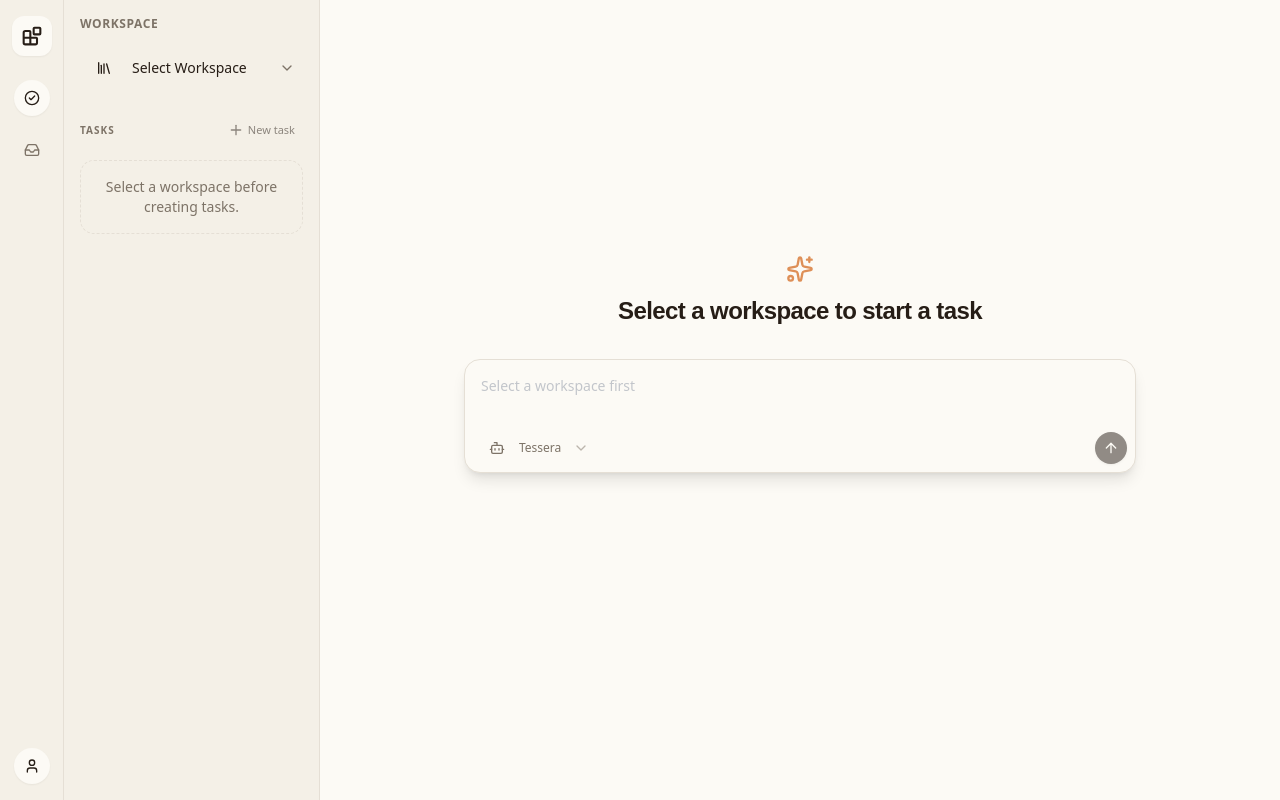
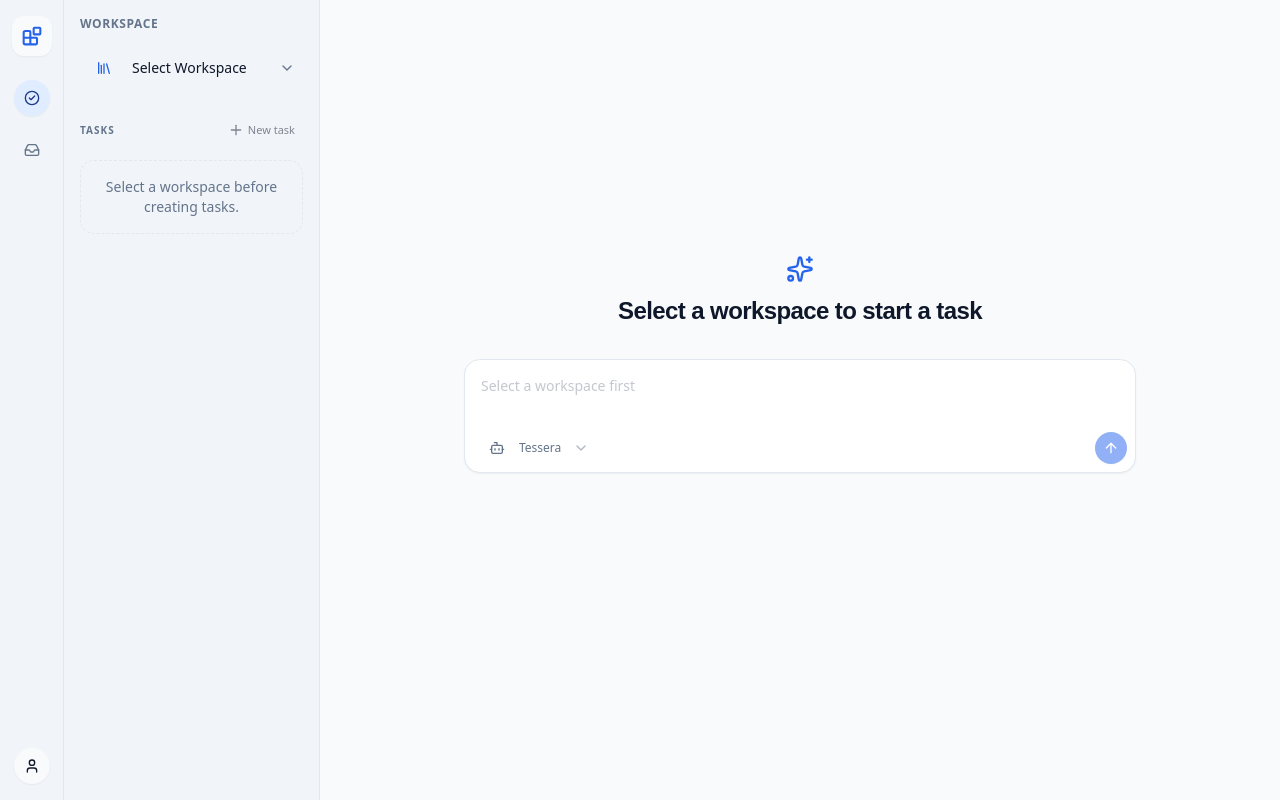
Before and after one commit to AIArchitectsLabs/tessera, a React (Vite) app in the folder apps/desktop/ui/: page / in a window 1280 px wide. Built offline with nearby package versions, Linux system fonts and the light colour scheme; a web font is replaced by a local one.

Commit message:
feat: implement clean B2B SaaS theme with soft neutrals and blue accents

```diff
--- a/apps/desktop/ui/src/components/InboxView.tsx
+++ b/apps/desktop/ui/src/components/InboxView.tsx
@@ -44,7 +44,7 @@ export function InboxView({
 }: InboxViewProps) {
   return (
     <main className="flex min-w-0 flex-1 bg-background">
-      <aside className="flex w-80 flex-shrink-0 flex-col border-r border-border bg-secondary">
+      <aside className="flex w-80 flex-shrink-0 flex-col border-r border-border bg-sidebar">
         <div className="border-b border-border px-4 py-3">
           <div className="flex items-center justify-between">
             <div>
@@ -99,7 +99,7 @@ export function InboxView({
                   className={cn(
                     "w-full border-l-2 px-4 py-3 text-left transition-colors hover:bg-background/70",
                     selectedMessage?.id === message.id
-                      ? "border-primary bg-background"
+                      ? "border-primary bg-accent"
                       : "border-transparent"
                   )}
                   onClick={() => onSelectMessage(message.id)}
@@ -163,7 +163,7 @@ export function InboxView({
                   <h3 className="text-xs font-semibold uppercase tracking-widest text-muted-foreground">
                     Context
                   </h3>
-                  <pre className="mt-2 overflow-auto rounded-md border border-border bg-secondary p-3 text-xs text-foreground">
+                  <pre className="mt-2 overflow-auto rounded-md border border-border bg-muted/30 p-3 text-xs text-foreground">
                     {formatJson(selectedMessage.context)}
                   </pre>
                 </div>
--- a/apps/desktop/ui/src/components/RailNav.tsx
+++ b/apps/desktop/ui/src/components/RailNav.tsx
@@ -18,8 +18,8 @@ export function RailNav({ activeView, onLogout, onOpenSettings, onViewChange }:
   const firstMenuItemRef = useRef<HTMLButtonElement>(null);
   const navItemClass = (view: AppView) =>
     activeView === view
-      ? "rounded-full bg-background text-foreground shadow-sm hover:bg-background"
-      : "rounded-full text-muted-foreground hover:text-foreground";
+      ? "rounded-full bg-accent text-accent-foreground shadow-sm hover:bg-accent/80"
+      : "rounded-full text-muted-foreground hover:text-foreground hover:bg-black/5";
 
   useEffect(() => {
     function handlePointerDown(event: PointerEvent) {
@@ -53,7 +53,7 @@ export function RailNav({ activeView, onLogout, onOpenSettings, onViewChange }:
   }, [menuOpen]);
 
   return (
-    <nav className="relative flex w-16 flex-shrink-0 flex-col items-center gap-6 border-r border-border bg-secondary py-4">
+    <nav className="relative flex w-16 flex-shrink-0 flex-col items-center gap-6 border-r border-border bg-sidebar py-4">
       <div className="relative flex h-10 w-10 items-center justify-center rounded-xl bg-background text-primary shadow-sm">
         <div className="absolute -left-[18px] top-1/2 -translate-y-1/2 w-1 h-5 bg-primary rounded-r-full" />
         <Blocks size={20} strokeWidth={2.5} />
--- a/apps/desktop/ui/src/components/Sidebar.tsx
+++ b/apps/desktop/ui/src/components/Sidebar.tsx
@@ -34,7 +34,7 @@ export function Sidebar({
   workspaceRoot,
 }: SidebarProps) {
   return (
-    <aside className="w-64 flex-shrink-0 bg-secondary flex flex-col border-r border-border">
+    <aside className="w-64 flex-shrink-0 bg-sidebar flex flex-col border-r border-border">
       <WorkspacePicker currentWorkspace={workspaceRoot} onWorkspaceSelect={onWorkspaceSelect} />
 
       <div className="flex min-h-0 flex-1 flex-col">
--- a/apps/desktop/ui/src/components/TaskDetail.tsx
+++ b/apps/desktop/ui/src/components/TaskDetail.tsx
@@ -126,7 +126,7 @@ export function TaskDetail({
         <div className="flex flex-1 flex-col items-center justify-center px-6 pb-8">
           <div className="max-w-xl text-center mb-8">
             <div className="flex items-center justify-center gap-2 mb-3">
-              <Sparkles size={28} className="text-[var(--sun)]" />
+              <Sparkles size={28} className="text-primary" />
             </div>
             <h1
               className="text-2xl font-bold text-foreground tracking-tight"
@@ -237,7 +237,7 @@ export function TaskDetail({
                       <div
                         className={cn(
                           isUser
-                            ? "max-w-[78%] rounded-2xl rounded-tr-sm bg-[#2a2826] px-5 py-4 text-white shadow-sm border border-[#2a2826]"
+                            ? "max-w-[85%] rounded-2xl rounded-tr-sm bg-soft-blue px-5 py-4 text-foreground shadow-sm border border-primary/10"
                             : "w-full max-w-full text-foreground py-2"
                         )}
                       >
@@ -248,12 +248,7 @@ export function TaskDetail({
                           />
                         )}
                         {(!isAgent || turn.role === "system") && (
-                          <div
-                            className={cn(
-                              "mb-1 text-xs font-medium flex items-center gap-1.5",
-                              isUser ? "text-white/70" : "text-muted-foreground"
-                            )}
-                          >
+                          <div className="mb-1 text-xs font-medium flex items-center gap-1.5 text-muted-foreground">
                             {turnLabel(turn)}
                           </div>
                         )}
@@ -352,7 +347,7 @@ function TaskComposer({
 
   return (
     <div className={inline ? "w-full" : "shrink-0 border-t border-border bg-background px-4 py-4"}>
-      <div className="flex flex-col rounded-2xl border border-border bg-background shadow-lg overflow-hidden transition-shadow focus-within:ring-2 focus-within:ring-primary/20">
+      <div className="flex flex-col rounded-2xl border border-border bg-card shadow-sm overflow-hidden transition-all focus-within:border-primary focus-within:ring-1 focus-within:ring-primary">
         <textarea
           value={value}
           onChange={(event) => onChange(event.target.value)}
@@ -432,7 +427,7 @@ function TaskComposer({
           <Button
             type="button"
             size="icon"
-            className="h-8 w-8 shrink-0 rounded-full bg-primary text-primary-foreground hover:bg-primary/90 disabled:opacity-50"
+            className="h-8 w-8 shrink-0 rounded-full bg-primary text-primary-foreground hover:bg-primary-hover disabled:opacity-50 transition-colors"
             disabled={!canSend}
             onClick={() => onSend(selectedAgentId, selectedLabel)}
           >
@@ -552,12 +547,12 @@ function TaskSidePane({
                 className={cn(
                   "h-7 w-7 rounded-full border-2 flex items-center justify-center transition-colors",
                   step.done
-                    ? "border-[var(--leaf)] bg-[var(--leaf-soft)]"
-                    : "border-border bg-secondary"
+                    ? "border-success bg-success/10"
+                    : "border-border bg-muted"
                 )}
               >
                 {step.done ? (
-                  <CheckCircle2 size={16} className="text-[var(--leaf)]" />
+                  <CheckCircle2 size={16} className="text-success" />
                 ) : isActive && i === progressSteps.findIndex((s) => !s.done) ? (
                   <Loader2 size={14} className="animate-spin text-muted-foreground" />
                 ) : (
@@ -568,7 +563,7 @@ function TaskSidePane({
                 <div
                   className={cn(
                     "w-5 h-0.5 rounded-full",
-                    progressSteps[i + 1]?.done ? "bg-[var(--leaf)]" : "bg-border"
+                    progressSteps[i + 1]?.done ? "bg-success" : "bg-border"
                   )}
                 />
               )}
@@ -613,7 +608,7 @@ function TaskSidePane({
               </div>
               <p className="mt-1">{task.agentContext.compiledSummary}</p>
             </div>
-            <div className="rounded-xl border border-border bg-secondary/20 p-3">
+            <div className="rounded-xl border border-border bg-muted/30 p-3">
               <div className="text-[10px] font-semibold uppercase tracking-wider text-foreground">
                 Tool Policy
               </div>
@@ -660,7 +655,7 @@ function TaskSidePane({
             {task.artifacts.slice(0, 4).map((artifact) => (
               <div
                 key={artifact.id}
-                className="rounded-xl border border-border bg-secondary/20 px-3 py-2"
+                className="rounded-xl border border-border bg-card px-3 py-2 shadow-sm"
               >
                 <div className="flex items-start gap-3">
                   <div className="mt-0.5 flex h-8 w-8 shrink-0 items-center justify-center rounded-lg bg-background text-muted-foreground">
@@ -732,10 +727,10 @@ function TodoPanel({
           >
             <span
               className={cn(
-                "mt-0.5 flex h-5 w-5 shrink-0 items-center justify-center rounded-md border",
+                "mt-0.5 flex h-5 w-5 shrink-0 items-center justify-center rounded-md border transition-colors",
                 item.status === "completed"
-                  ? "border-[var(--leaf)] bg-[var(--leaf-soft)] text-[var(--leaf)]"
-                  : "border-border bg-background text-transparent"
+                  ? "border-success bg-success/10 text-success"
+                  : "border-border bg-card text-transparent"
               )}
             >
               <Check size={12} />
--- a/apps/desktop/ui/src/components/ui/button.tsx
+++ b/apps/desktop/ui/src/components/ui/button.tsx
@@ -9,11 +9,11 @@ const buttonVariants = cva(
   {
     variants: {
       variant: {
-        default: "bg-primary text-primary-foreground shadow hover:bg-primary/90",
+        default: "bg-primary text-primary-foreground font-semibold shadow-sm hover:bg-primary-hover",
         destructive: "bg-destructive text-destructive-foreground shadow-sm hover:bg-destructive/90",
         outline:
           "border border-input bg-background shadow-sm hover:bg-accent hover:text-accent-foreground",
-        secondary: "bg-secondary text-secondary-foreground shadow-sm hover:bg-secondary/80",
+        secondary: "bg-secondary text-secondary-foreground border border-border shadow-sm hover:bg-muted",
         ghost: "hover:bg-accent hover:text-accent-foreground",
         link: "text-primary underline-offset-4 hover:underline",
       },
--- a/apps/desktop/ui/src/index.css
+++ b/apps/desktop/ui/src/index.css
@@ -14,35 +14,41 @@
   :root {
     --radius: 0.875rem;
 
-    --paper: oklch(0.984 0.006 85);
-    --desk: oklch(0.955 0.012 85);
-    --divider: oklch(0.905 0.015 82);
-    --ink: oklch(0.24 0.02 60);
-    --ink-muted: oklch(0.56 0.022 70);
-    --sun: oklch(0.72 0.12 55);
-    --sun-soft: oklch(0.92 0.05 65);
-    --leaf: oklch(0.66 0.07 140);
-    --leaf-soft: oklch(0.92 0.04 140);
+    /* Clean B2B SaaS Palette */
+    --background: #F8FAFC;
+    --foreground: #0F172A;
+    --card: #FFFFFF;
+    --card-foreground: #0F172A;
+    --popover: #FFFFFF;
+    --popover-foreground: #0F172A;
 
-    --background: var(--paper);
-    --foreground: var(--ink);
-    --card: oklch(1 0 0);
-    --card-foreground: var(--ink);
-    --popover: oklch(1 0 0);
-    --popover-foreground: var(--ink);
-    --primary: var(--ink);
-    --primary-foreground: var(--paper);
-    --secondary: var(--desk);
-    --secondary-foreground: var(--ink);
-    --muted: var(--desk);
-    --muted-foreground: var(--ink-muted);
-    --accent: var(--sun-soft);
-    --accent-foreground: var(--ink);
-    --destructive: oklch(0.6 0.2 28);
-    --destructive-foreground: oklch(0.99 0.005 85);
-    --border: var(--divider);
-    --input: var(--divider);
-    --ring: var(--sun);
+    --primary: #2563EB;
+    --primary-foreground: #FFFFFF;
+    --primary-hover: #1E3A8A;
+
+    --secondary: #FFFFFF;
+    --secondary-foreground: #0F172A;
+
+    --muted: #F1F5F9;
+    --muted-foreground: #64748B;
+
+    --accent: #E0ECFF;
+    --accent-foreground: #1E3A8A;
+
+    --destructive: #DC2626;
+    --destructive-foreground: #FFFFFF;
+
+    --border: #E2E8F0;
+    --input: #E2E8F0;
+    --ring: #2563EB;
+
+    --sidebar-bg: #F1F5F9;
+    --disabled: #94A3B8;
+
+    --success: #22C55E;
+    --warning: #F59E0B;
+    --warning-bg: #FEF3C7;
+    --soft-blue: #EFF6FF;
   }
 
   .dark {
@@ -50,7 +56,7 @@
   }
 
   * {
-    border-color: var(--color-border, var(--border));
+    border-color: var(--border);
   }
 
   html,
@@ -60,14 +66,14 @@
   }
 
   body {
-    background-color: var(--color-paper, var(--paper));
-    color: var(--color-ink, var(--ink));
+    background-color: var(--background);
+    color: var(--foreground);
     font-feature-settings: "ss01", "cv11";
     -webkit-font-smoothing: antialiased;
   }
 
   ::selection {
-    background: color-mix(in oklab, var(--sun) 30%, transparent);
+    background: color-mix(in srgb, var(--primary) 20%, transparent);
   }
 }
 
@@ -77,7 +83,7 @@
     height: 8px;
   }
   .scrollbar-subtle::-webkit-scrollbar-thumb {
-    background: color-mix(in oklab, var(--ink) 12%, transparent);
+    background: color-mix(in srgb, var(--foreground) 12%, transparent);
     border-radius: 999px;
   }
   .scrollbar-subtle::-webkit-scrollbar-track {
@@ -86,31 +92,31 @@
 
   .input {
     width: 100%;
-    background: var(--card);
-    border: 1px solid var(--divider);
+    background: #FFFFFF;
+    border: 1px solid var(--input);
     border-radius: 0.625rem;
     padding: 0.55rem 0.75rem;
     font-size: 0.875rem;
-    color: var(--ink);
+    color: var(--foreground);
     outline: none;
     transition: border-color 120ms, box-shadow 120ms;
     font-family: inherit;
   }
   .input:focus {
-    border-color: var(--sun);
-    box-shadow: 0 0 0 3px color-mix(in oklab, var(--sun) 25%, transparent);
+    border-color: var(--primary);
+    box-shadow: 0 0 0 3px color-mix(in srgb, var(--primary) 20%, transparent);
   }
   .input::placeholder {
-    color: color-mix(in oklab, var(--ink-muted) 80%, transparent);
+    color: var(--muted-foreground);
   }
 }
 
-/* Document preview markdown styling — warm, editorial */
+/* Document preview markdown styling — Notion/Linear style */
 .prose-doc {
-  color: color-mix(in oklab, var(--ink) 92%, transparent);
-  font-family: "Newsreader", ui-serif, Georgia, serif;
+  color: var(--foreground);
+  font-family: "Plus Jakarta Sans", ui-sans-serif, system-ui, sans-serif;
   font-size: 15px;
-  line-height: 1.7;
+  line-height: 1.6;
   text-wrap: pretty;
 }
 .prose-doc > *:first-child {
@@ -123,44 +129,42 @@
 .prose-doc h2,
 .prose-doc h3,
 .prose-doc h4 {
-  font-family: "Plus Jakarta Sans", ui-sans-serif, system-ui, sans-serif;
-  color: var(--ink);
-  font-weight: 700;
-  letter-spacing: -0.01em;
-  line-height: 1.25;
-  margin-top: 1.6em;
+  color: var(--foreground);
+  font-weight: 600;
+  letter-spacing: -0.02em;
+  line-height: 1.2;
+  margin-top: 1.5em;
   margin-bottom: 0.5em;
 }
 .prose-doc h1 {
-  font-size: 1.7rem;
-  margin-top: 0.2em;
+  font-size: 1.875rem;
+  margin-top: 0;
 }
 .prose-doc h2 {
-  font-size: 1.3rem;
+  font-size: 1.5rem;
 }
 .prose-doc h3 {
-  font-size: 1.1rem;
+  font-size: 1.25rem;
 }
 .prose-doc p {
-  margin: 0.85em 0;
+  margin: 1em 0;
 }
 .prose-doc strong {
-  color: var(--ink);
   font-weight: 600;
 }
 .prose-doc em {
   font-style: italic;
 }
 .prose-doc a {
-  color: var(--ink);
+  color: var(--primary);
   text-decoration: underline;
-  text-decoration-color: var(--sun);
-  text-underline-offset: 3px;
+  text-decoration-color: color-mix(in srgb, var(--primary) 40%, transparent);
+  text-underline-offset: 4px;
 }
 .prose-doc ul,
 .prose-doc ol {
-  margin: 0.85em 0;
-  padding-left: 1.4em;
+  margin: 1em 0;
+  padding-left: 1.5em;
 }
 .prose-doc ul {
   list-style: disc;
@@ -169,55 +173,56 @@
   list-style: decimal;
 }
 .prose-doc li {
-  margin: 0.3em 0;
+  margin: 0.25em 0;
 }
 .prose-doc li::marker {
-  color: var(--sun);
+  color: var(--muted-foreground);
 }
 .prose-doc blockquote {
-  border-left: 3px solid var(--sun);
-  padding: 0.2em 0 0.2em 1em;
+  border-left: 3px solid var(--border);
+  padding-left: 1em;
   margin: 1em 0;
-  color: var(--ink-muted);
-  font-style: italic;
+  color: var(--muted-foreground);
 }
 .prose-doc code {
   font-family: ui-monospace, SFMono-Regular, Menlo, monospace;
-  font-size: 0.88em;
-  background: color-mix(in oklab, var(--ink) 7%, transparent);
-  padding: 0.12em 0.35em;
+  font-size: 0.875em;
+  background: var(--muted);
+  color: var(--foreground);
+  padding: 0.15em 0.4em;
   border-radius: 4px;
 }
 .prose-doc pre {
-  background: color-mix(in oklab, var(--ink) 6%, transparent);
+  background: var(--background);
+  border: 1px solid var(--border);
   border-radius: 8px;
-  padding: 0.9em 1em;
+  padding: 1em;
   overflow-x: auto;
-  margin: 1em 0;
+  margin: 1.5em 0;
 }
 .prose-doc pre code {
   background: none;
   padding: 0;
+  color: var(--foreground);
 }
 .prose-doc hr {
   border: none;
-  border-top: 1px solid var(--divider);
-  margin: 1.6em 0;
+  border-top: 1px solid var(--border);
+  margin: 2em 0;
 }
 .prose-doc table {
   width: 100%;
   border-collapse: collapse;
-  margin: 1em 0;
-  font-family: "Plus Jakarta Sans", ui-sans-serif, system-ui, sans-serif;
-  font-size: 0.9rem;
+  margin: 1.5em 0;
+  font-size: 0.875rem;
 }
 .prose-doc th,
 .prose-doc td {
-  border: 1px solid var(--divider);
-  padding: 0.5em 0.75em;
+  border: 1px solid var(--border);
+  padding: 0.75em 1em;
   text-align: left;
 }
 .prose-doc th {
-  background: color-mix(in oklab, var(--ink) 5%, transparent);
+  background: var(--muted);
   font-weight: 600;
 }
--- a/apps/desktop/ui/tailwind.config.js
+++ b/apps/desktop/ui/tailwind.config.js
@@ -55,16 +55,14 @@ module.exports = {
           DEFAULT: "var(--card)",
           foreground: "var(--card-foreground)",
         },
-        /* Warm Sunlit Studio custom tokens */
-        paper: "var(--paper)",
-        desk: "var(--desk)",
-        divider: "var(--divider)",
-        ink: "var(--ink)",
-        "ink-muted": "var(--ink-muted)",
-        sun: "var(--sun)",
-        "sun-soft": "var(--sun-soft)",
-        leaf: "var(--leaf)",
-        "leaf-soft": "var(--leaf-soft)",
+        /* B2B SaaS color system */
+        sidebar: "var(--sidebar-bg)",
+        "soft-blue": "var(--soft-blue)",
+        success: "var(--success)",
+        warning: "var(--warning)",
+        "warning-bg": "var(--warning-bg)",
+        "primary-hover": "var(--primary-hover)",
+        disabled: "var(--disabled)",
       },
       borderRadius: {
         lg: "var(--radius)",
```
Also changed, not shown: apps/desktop/ui/src/components/AgentSettingsView.tsx (+5 -5 lines), apps/desktop/ui/src/components/SettingsView.tsx (+17 -17 lines), apps/desktop/ui/src/components/TaskList.tsx (+6 -6 lines).
